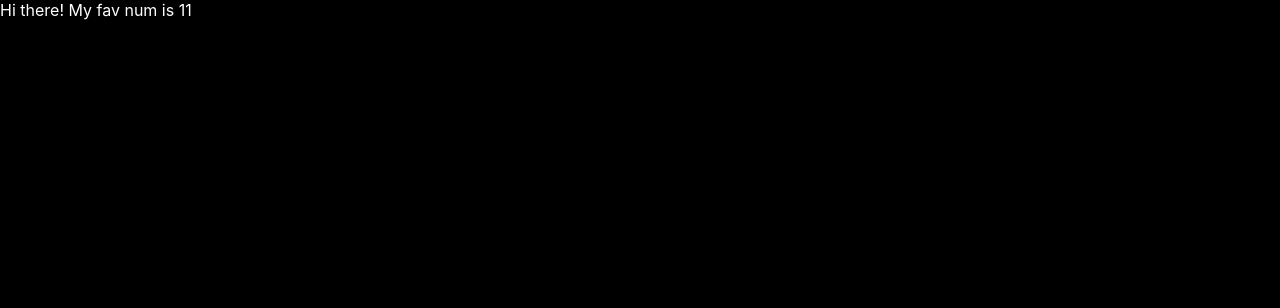
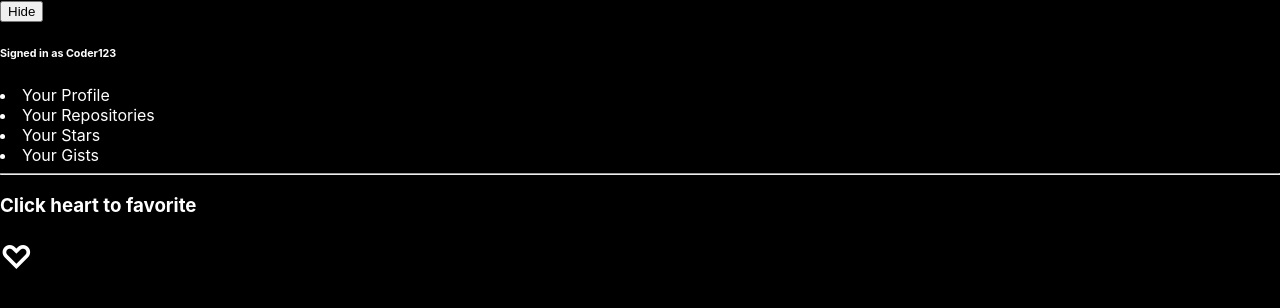
Before and after one commit to sotobry/v-school-level-4, a React (Create React App) app: page / in a window 1280 px wide. Shown: the top 308 px of the page. Built offline with nearby package versions, Linux system fonts and the light colour scheme.

Commit message:
Finish HOCs Part 4 lesson.

```diff
--- a/src/App.js
+++ b/src/App.js
@@ -4,7 +4,8 @@ import './App.css';
 // import DefaultPropsAndPropTypesPractice from './lessons/03_defaultPropsAndPropTypesPractice/DefaultPropsAndPropTypesPractice';
 // import ReactChildrenPractice from './lessons/08_reactChildrenPractice/ReactChildrenPractice';
 // import HOCsPart2 from './lessons/10_HOCsPart2/HOCsPart2';
-import HOCsPart3Practice from './lessons/11_HOCsPart3Practice/HOCsPart3Practice';
+// import HOCsPart3Practice from './lessons/11_HOCsPart3Practice/HOCsPart3Practice';
+import HOCsPart4 from './lessons/12_HOCsPart4/HOCsPart4';
 
 function App() {
   return (
@@ -14,7 +15,8 @@ function App() {
       {/* <DefaultPropsAndPropTypesPractice /> */}
       {/* <ReactChildrenPractice /> */}
       {/* <HOCsPart2 /> */}
-      <HOCsPart3Practice somePropHere='Hi there!' />
+      {/* <HOCsPart3Practice somePropHere='Hi there!' /> */}
+      <HOCsPart4 />
     </div>
   );
 }
--- /dev/null
+++ b/src/lessons/12_HOCsPart4/Favorite.js
@@ -0,0 +1,18 @@
+import React from 'react';
+import withToggler from './withToggler';
+
+const Favorite = props => {
+  const { toggle: toggleFavorite, isOn: isFavorited } = props;
+
+  return (
+    <div>
+      <h3>Click heart to favorite</h3>
+      <h1 onClick={toggleFavorite}>
+        {isFavorited ? '❤️' : '♡'}
+      </h1>
+    </div >
+  );
+};
+
+const FavoriteWithToggler = withToggler(Favorite, false);
+export default FavoriteWithToggler;
--- /dev/null
+++ b/src/lessons/12_HOCsPart4/HOCsPart4.js
@@ -0,0 +1,11 @@
+import Menu from './Menu';
+import Favorite from './Favorite';
+
+const HOCsPart4 = () =>
+  <div>
+    <Menu />
+    <hr />
+    <Favorite />
+  </div>;
+
+export default HOCsPart4;
--- /dev/null
+++ b/src/lessons/12_HOCsPart4/Menu.js
@@ -0,0 +1,25 @@
+import React from 'react';
+import withToggler from './withToggler';
+
+const Menu = props => {
+  const { toggle: toggleShow, isOn: show } = props;
+  return (
+    <div>
+      <button onClick={toggleShow}>
+        {show ? 'Hide' : 'Show'}
+      </button>
+      <nav style={{ display: show ? 'block' : 'none' }}>
+        <h6>Signed in as Coder123</h6>
+        <li>Your Profile</li>
+        <li>Your Repositories</li>
+        <li>Your Stars</li>
+        <li>Your Gists</li>
+      </nav>
+    </div>
+  );
+};
+
+const MenuWithToggler = withToggler(Menu);
+
+export default MenuWithToggler;
+// export default Menu;
--- /dev/null
+++ b/src/lessons/12_HOCsPart4/Toggler.js
@@ -0,0 +1,4 @@
+// import React from 'react';
+// import PropTypes from 'prop-types';
+
+// export default
--- /dev/null
+++ b/src/lessons/12_HOCsPart4/withToggler.js
@@ -0,0 +1,30 @@
+import React from 'react';
+import PropTypes from 'prop-types';
+
+class Toggler extends React.Component {
+  static propTypes = { defaultIsOnValue: PropTypes.bool };
+  static defaultProps = { defaultIsOnValue: true };
+
+  state = { isOn: this.props.defaultIsOnValue };
+
+  toggle = () => this.setState(state => ({
+    isOn: !state.isOn
+  }));
+
+  render = () => {
+    const { props, state, toggle } = this;
+    const { component: C, defaultIsOnValue, ...restOfProps } = props;
+    const { isOn } = state;
+    return <C {...restOfProps} toggle={toggle} isOn={isOn} />
+  };
+};
+
+const withToggler = (component, defaultIsOnValue) =>
+  props =>
+    <Toggler
+      component={component}
+      defaultIsOnValue={defaultIsOnValue}
+      {...props}
+    />;
+
+export default withToggler;
```
